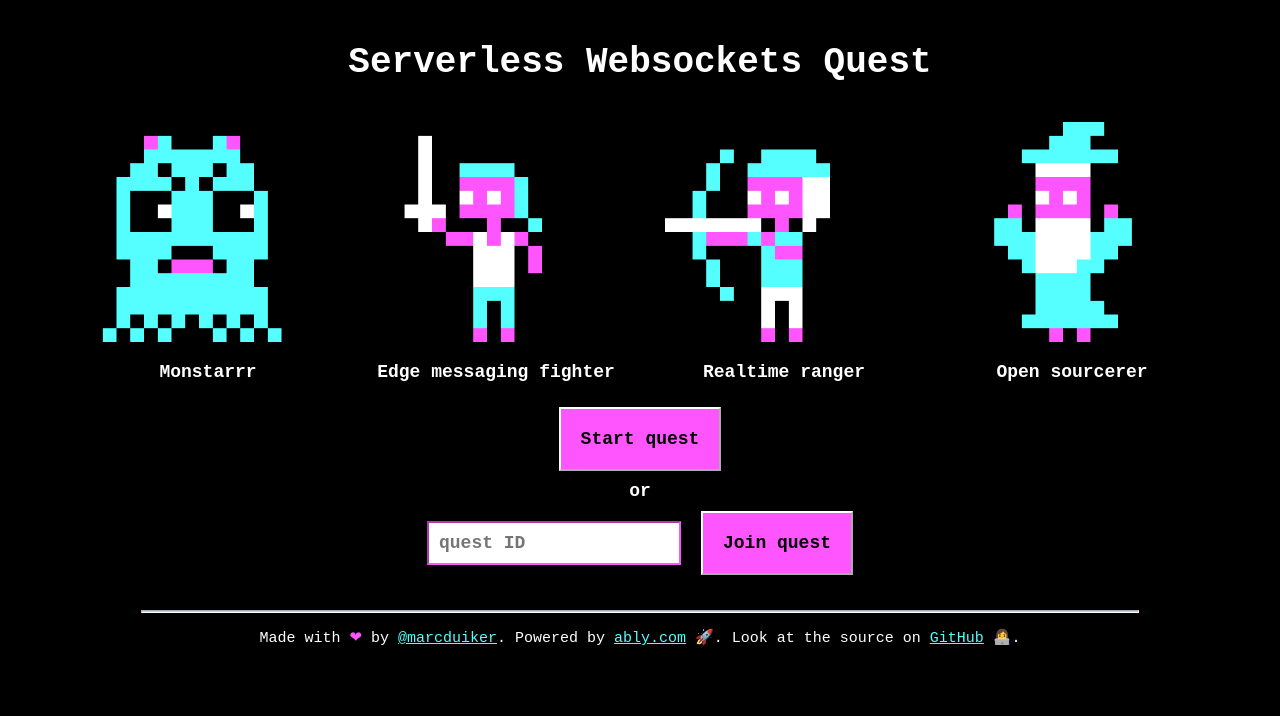
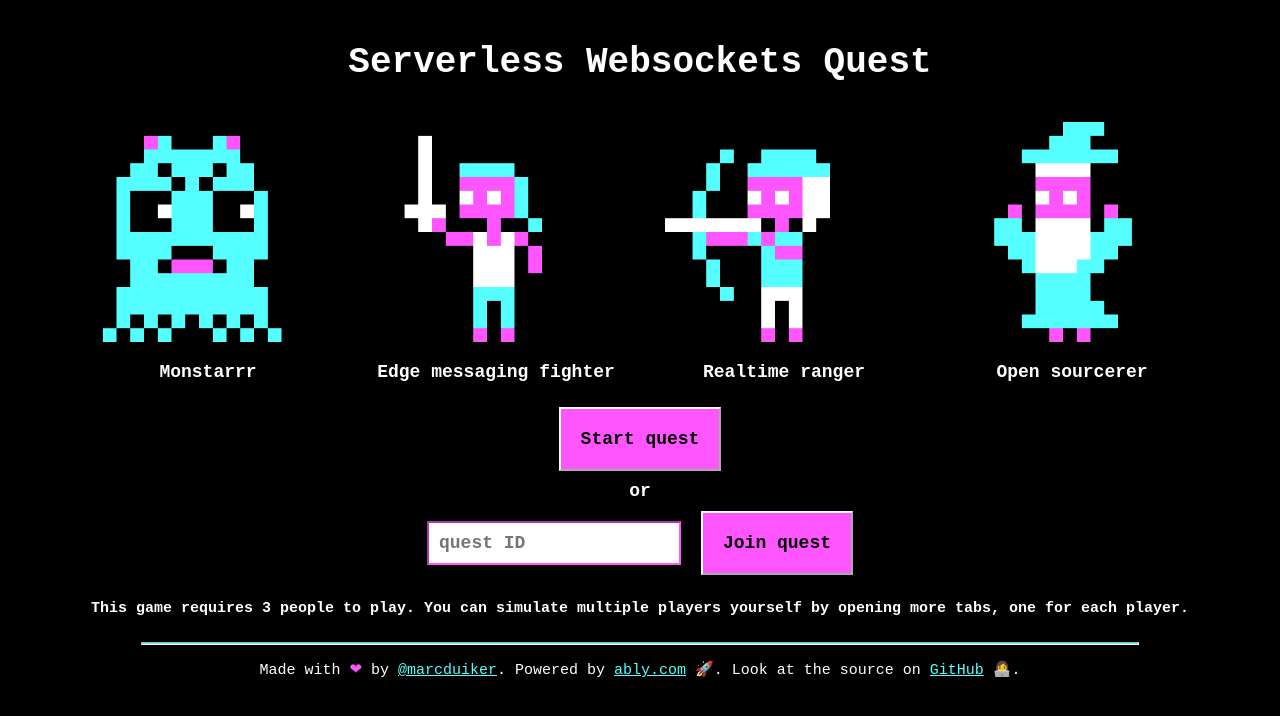
Before and after one commit to ably-labs/serverless-websockets-quest, a Vue app: page / in a window 1280 px wide. Shown: the top 716 px of the page. Built offline with nearby package versions, Linux system fonts and the light colour scheme.

Commit message:
Add message that 3 players are required

```diff
--- a/src/App.vue
+++ b/src/App.vue
@@ -140,4 +140,8 @@ hr {
     content: " >>";
 }
 
+.small {
+    font-size: smaller;
+}
+
 </style>
--- a/src/components/StartSection.vue
+++ b/src/components/StartSection.vue
@@ -60,8 +60,9 @@ function clearError()
         <input type="text" v-model="store.questId" placeholder="quest ID" @input="clearError" />
         <button @click="joinQuest">Join quest</button>
     </div>
+    <p class="small">This game requires 3 people to play. You can simulate multiple players yourself by opening more tabs, one for each player.</p>
     <div v-if="store.isHost">
-        <p class="message">We're rolling the dice to setup your quest...</p>
+        <p class="message" >We're rolling the dice to setup your quest...</p>
     </div>
     <ErrorMessageSection :errorMessage="errorMessage" />
 </template>
```
